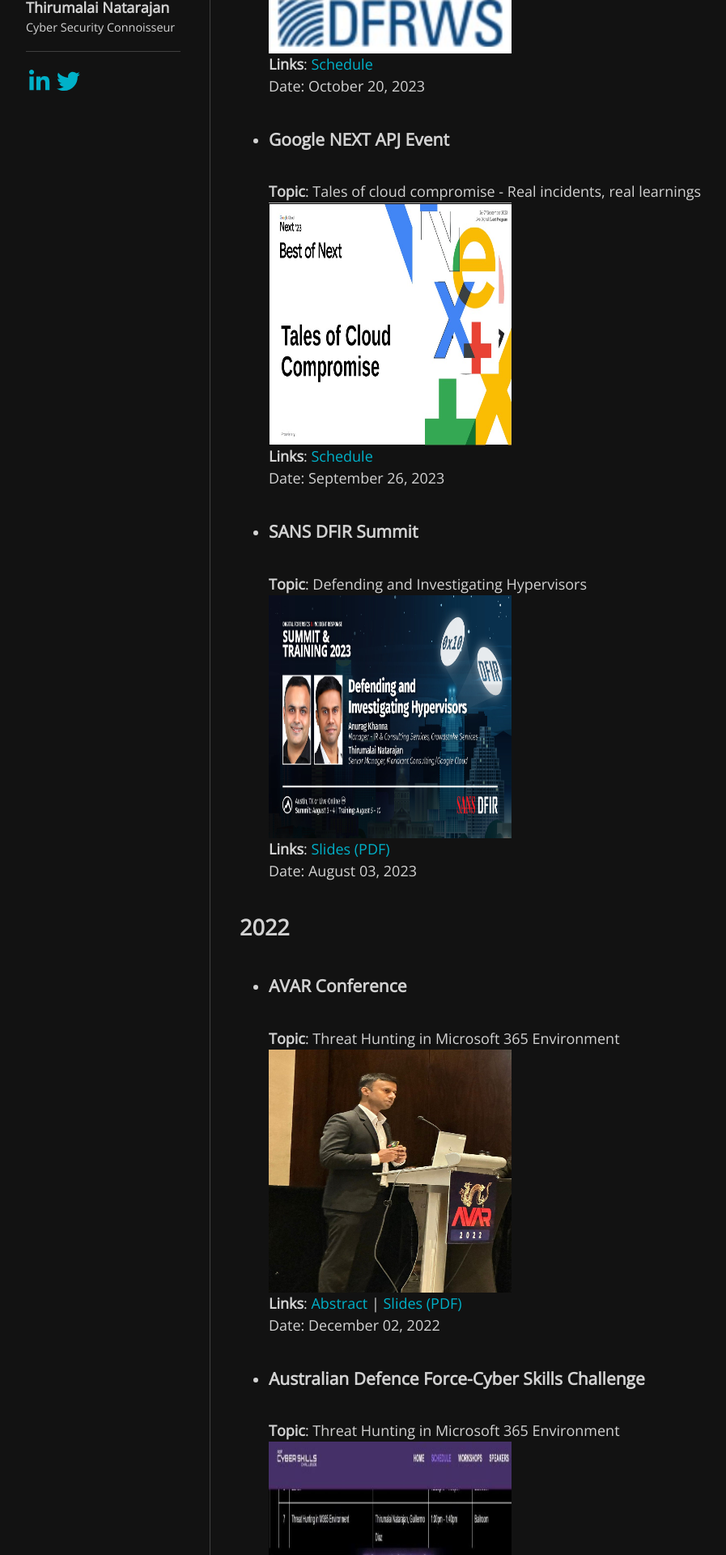
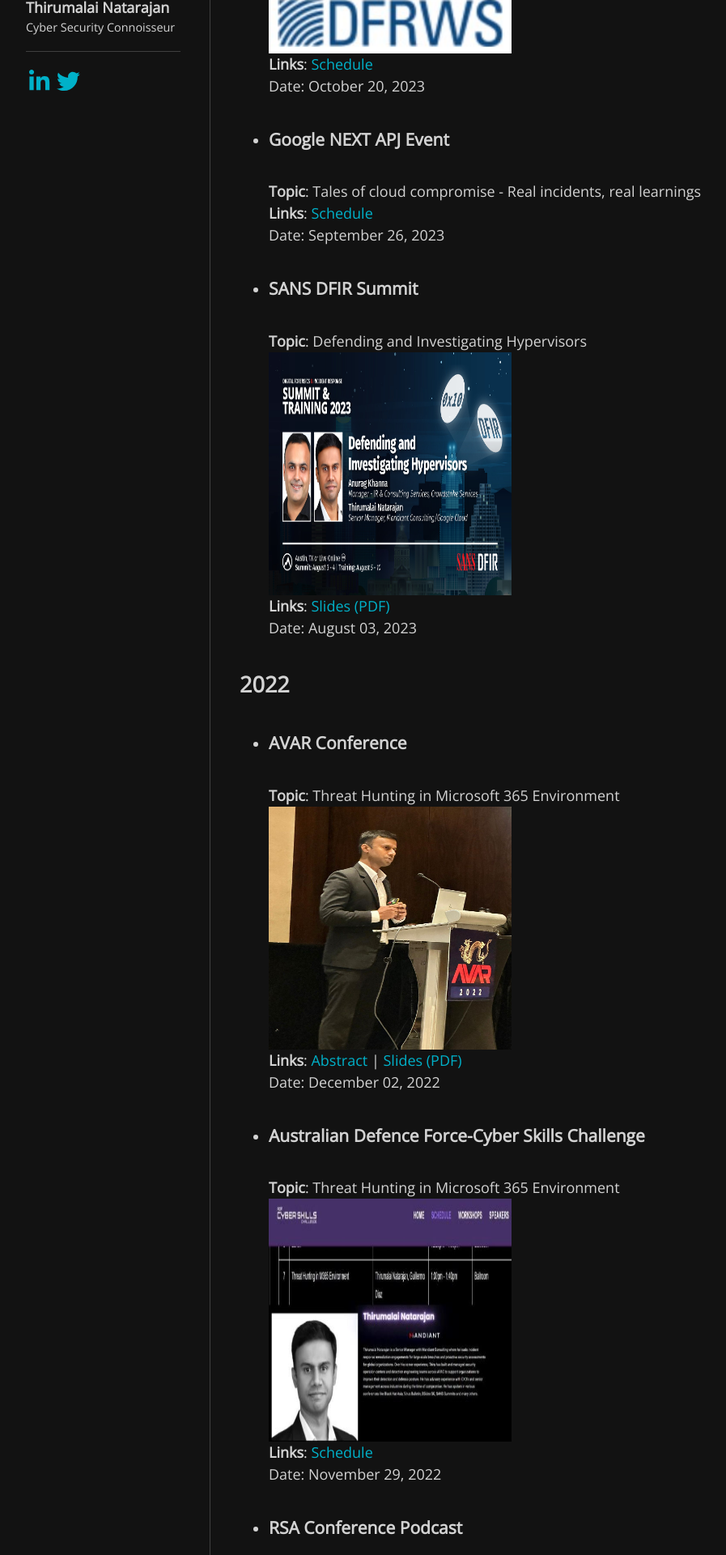
Before and after one commit to Th1ru-M/th1ru-m.github.io, a Jekyll site: the page built from talks.md, in a window 1280 px wide. Shown: the part 317-2237 px from the top of the page at 81% size, without its empty margins (130-1027 px from the left). Built offline with Jekyll 4.4.1, drawn with Linux system fonts in a browser that asks for light colours; nearby versions of some CDN libraries; some web fonts are replaced; some of the changed text lies outside the part shown.

Commit message:
Update talks.md

```diff
--- a/talks.md
+++ b/talks.md
@@ -15,7 +15,6 @@ Date: October 20, 2023
 
 - ### **Google NEXT APJ Event**
 **Topic**: Tales of cloud compromise - Real incidents, real learnings
-<img src="/image/GoogleNEXT2023.jpg" width="300" height="300" />
 **Links**: [Schedule](https://cloudonair.withgoogle.com/events/apac-best-of-next23?talk=d1-s16-en)
 Date: September 26, 2023
 
```
